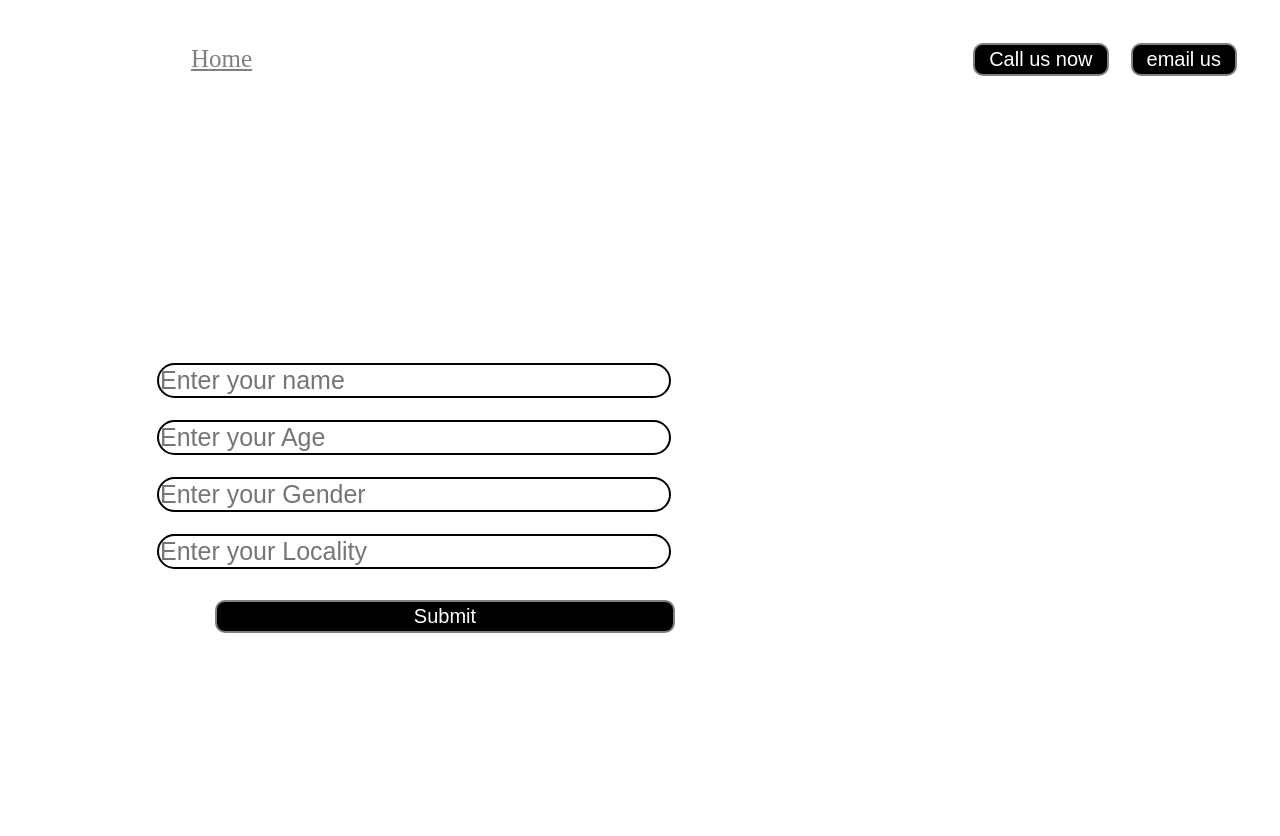
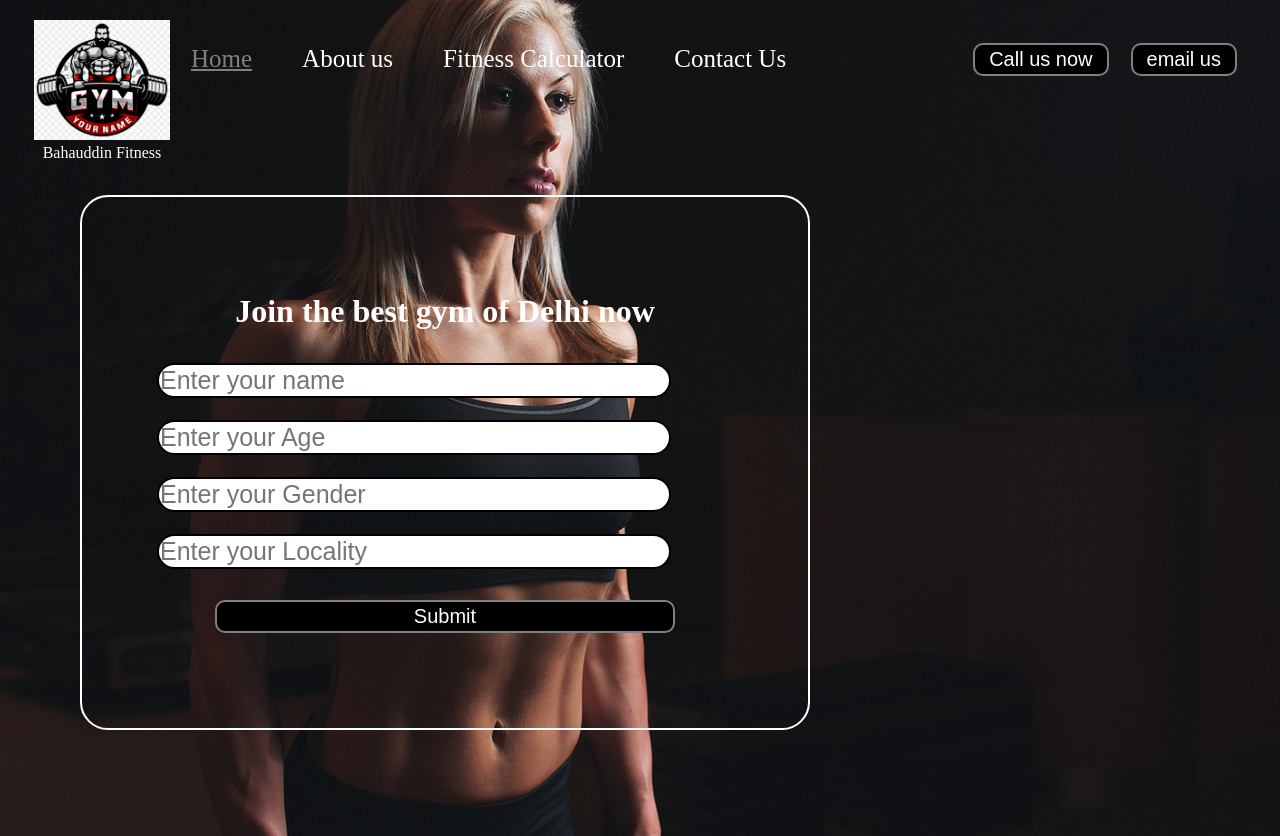
Before and after one commit to MohdBahauddin/GymWeb, a plain HTML site: page index.html in a window 1280 px wide. Drawn offline with Linux system fonts and the light colour scheme; files that its build step writes are made by us from their sources.

Commit message:
Update index.html

```diff
--- a/index.html
+++ b/index.html
@@ -6,13 +6,13 @@
     <meta name="viewport" content="width=device-width, initial-scale=1.0">
     <title>Document</title>
 </head>
-<link rel="stylesheet" href="css/style.css">
+<link rel="stylesheet" href="style.css">
     <style>
         body{
             color: white;
             margin: 0px;
             padding: 0px;
-            background: url('img/bg.jpg');
+            background: url('bg.jpg');
         }
         .left{
             display: inline-block;
@@ -96,7 +96,7 @@
 <body>
     <header class="header">
         <div class="left">
-         <img src="img/logo.png" alt="">
+         <img src="logo.png" alt="">
          <div>Bahauddin Fitness</div>
         </div>
         <div class="mid">
```
